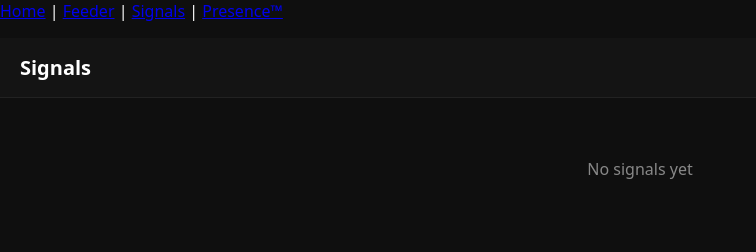
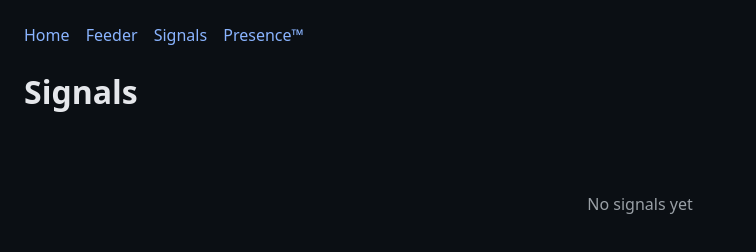
Before and after one commit to otoslifeproject-cell/otos-app, a plain HTML site: page signals.html in a window 1280 px wide. Shown: the whole page, without its empty margins (0-756 px from the left). Drawn offline with Linux system fonts and the light colour scheme.

Commit message:
Update signals.html

```diff
--- a/signals.html
+++ b/signals.html
@@ -1,105 +1,44 @@
-<nav style="margin-bottom:16px;">
-  <a href="./index.html">Home</a> |
-  <a href="./feeder.html">Feeder</a> |
-  <a href="./signals.html">Signals</a> |
-  <a href="./presence.html">Presence™</a>
-</nav>
 <!DOCTYPE html>
 <html lang="en">
 <head>
   <meta charset="UTF-8" />
-  <title>OTOS — Signals</title>
-  <meta name="viewport" content="width=device-width, initial-scale=1" />
+  <title>OTOS · Signals</title>
+  <meta name="viewport" content="width=device-width, initial-scale=1.0" />
   <style>
     body {
       margin: 0;
+      padding: 24px;
+      background: #0b0f14;
+      color: #e5e7eb;
       font-family: system-ui, -apple-system, BlinkMacSystemFont, sans-serif;
-      background: #0f0f0f;
-      color: #fff;
     }
-
-    header {
-      padding: 16px 20px;
-      font-size: 20px;
-      font-weight: 600;
-      background: #141414;
-      border-bottom: 1px solid #222;
+    nav {
+      margin-bottom: 24px;
     }
-
-    .container {
-      padding: 20px;
-      display: grid;
-      gap: 12px;
+    nav a {
+      color: #8ab4ff;
+      text-decoration: none;
+      margin-right: 12px;
     }
-
-    .signal {
-      background: #1a1a1a;
-      border-radius: 10px;
-      padding: 14px 16px;
-      display: flex;
-      justify-content: space-between;
-      align-items: center;
-      border-left: 4px solid #ff7a00;
-    }
-
-    .signal-text {
-      font-size: 15px;
-      line-height: 1.4;
-    }
-
-    .signal-time {
-      font-size: 12px;
-      opacity: 0.6;
-      white-space: nowrap;
-      margin-left: 12px;
-    }
-
     .empty {
-      opacity: 0.5;
+      color: #9aa0a6;
       text-align: center;
-      margin-top: 40px;
+      margin-top: 80px;
     }
   </style>
 </head>
 <body>
 
-<header>Signals</header>
+<nav>
+  <a href="./index.html">Home</a>
+  <a href="./feeder.html">Feeder</a>
+  <a href="./signals.html">Signals</a>
+  <a href="./presence.html">Presence™</a>
+</nav>
 
-<div class="container" id="signals"></div>
+<h1>Signals</h1>
 
-<script>
-  const container = document.getElementById("signals");
-
-  function renderSignals() {
-    const raw = localStorage.getItem("otos_signals");
-    const signals = raw ? JSON.parse(raw) : [];
-
-    container.innerHTML = "";
-
-    if (signals.length === 0) {
-      container.innerHTML = `<div class="empty">No signals yet</div>`;
-      return;
-    }
-
-    signals
-      .slice()
-      .reverse()
-      .forEach(sig => {
-        const el = document.createElement("div");
-        el.className = "signal";
-
-        el.innerHTML = `
-          <div class="signal-text">${sig.text}</div>
-          <div class="signal-time">${new Date(sig.time).toLocaleTimeString()}</div>
-        `;
-
-        container.appendChild(el);
-      });
-  }
-
-  window.addEventListener("storage", renderSignals);
-  renderSignals();
-</script>
+<div class="empty">No signals yet</div>
 
 </body>
 </html>
```
